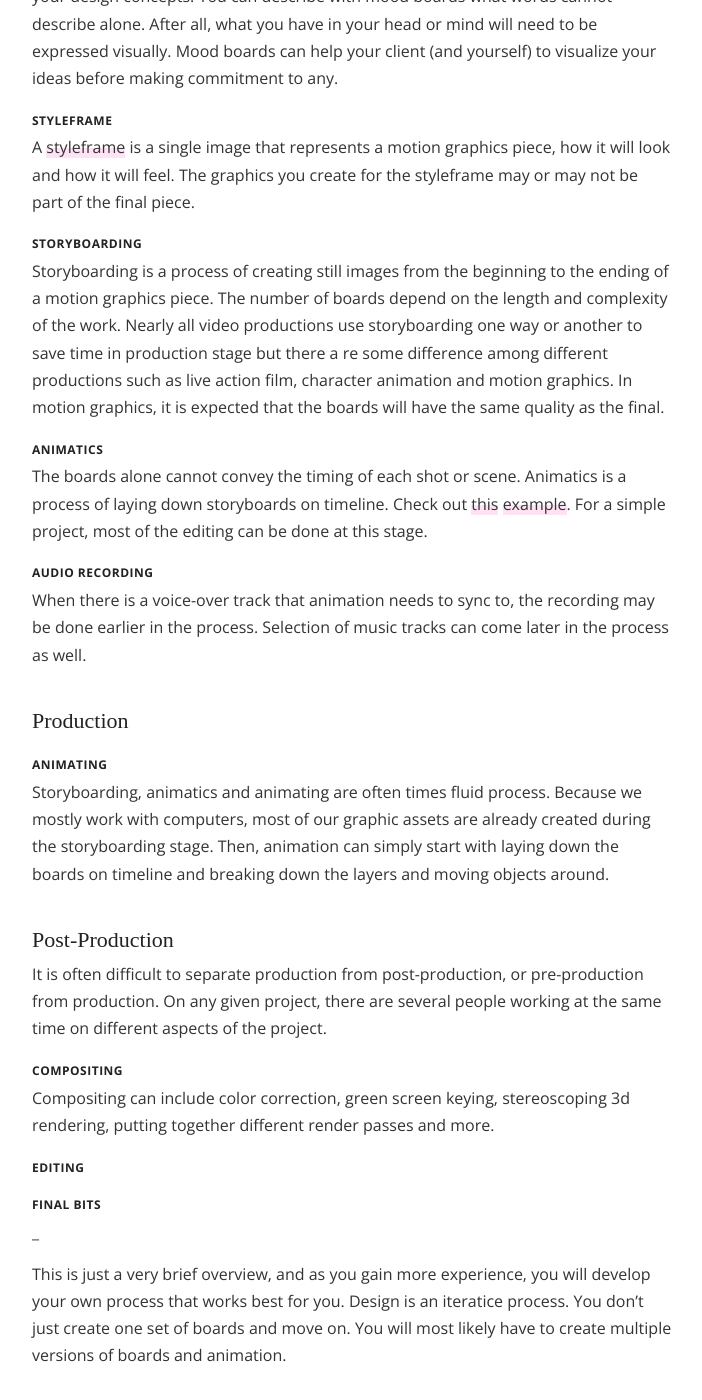
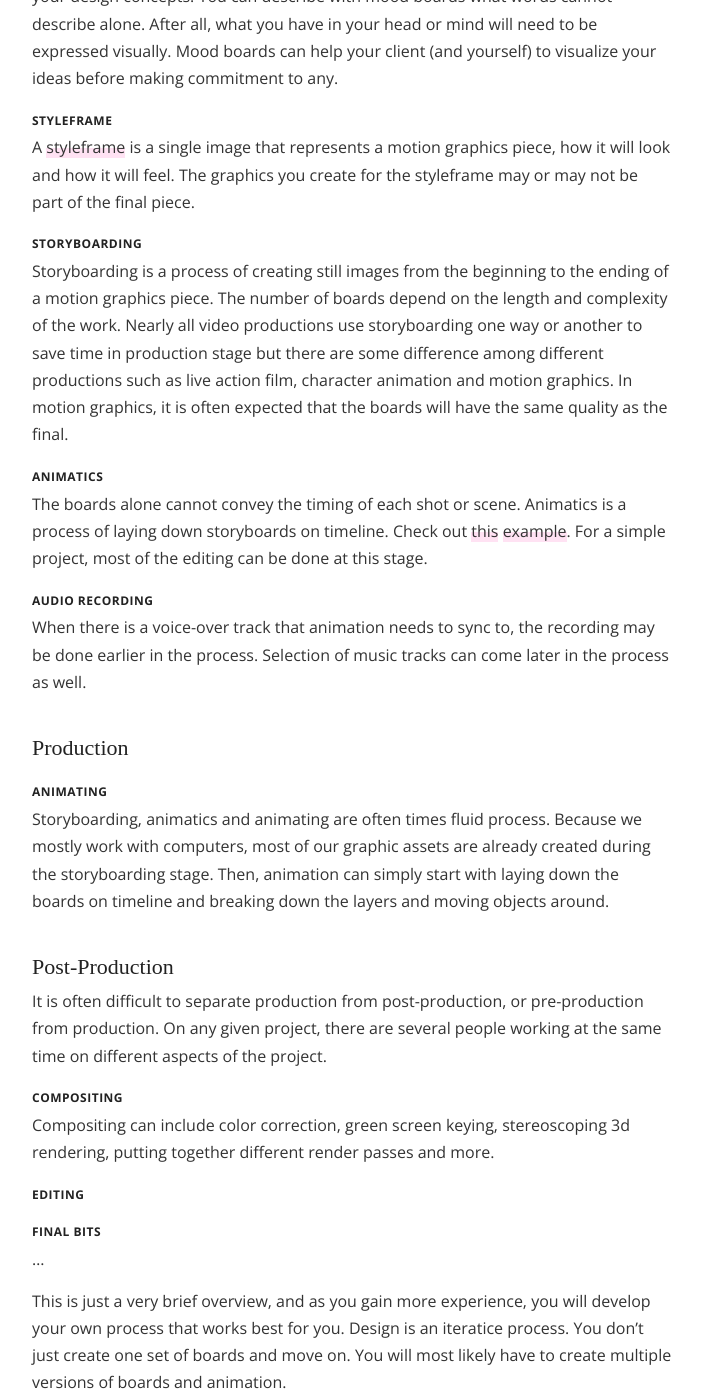
Before and after one commit to Mirandadaa/mica-gd300, a Jekyll site: the page built from _posts/106-9-1-basic-workflow.md, in a window 1280 px wide and 1400 px high, scrolled down 636 px. Shown: the whole window, without its empty margins (288-990 px from the left). Built offline with Jekyll 4.4.1, drawn with Linux system fonts in a browser that asks for light colours; some web fonts are replaced; some of the changed text lies outside the part shown.

Commit message:
quick fix

```diff
--- a/_posts/106-9-1-basic-workflow.md
+++ b/_posts/106-9-1-basic-workflow.md
@@ -23,7 +23,7 @@ You will either start from your own idea or be given a project brief from your c
 A [styleframe](https://vimeo.com/25724900) is a single image that represents a motion graphics piece, how it will look and how it will feel. The graphics you create for the styleframe may or may not be part of the final piece.
 
 ### storyboarding
-Storyboarding is a process of creating still images from the beginning to the ending of a motion graphics piece. The number of boards depend on the length and complexity of the work. Nearly all video productions use storyboarding one way or another to save time in production stage but there a re some difference among different productions such as live action film, character animation and motion graphics. In motion graphics, it is expected that the boards will have the same quality as the final.
+Storyboarding is a process of creating still images from the beginning to the ending of a motion graphics piece. The number of boards depend on the length and complexity of the work. Nearly all video productions use storyboarding one way or another to save time in production stage but there are some difference among different productions such as live action film, character animation and motion graphics. In motion graphics, it is often expected that the boards will have the same quality as the final.
 
 ### animatics
 The boards alone cannot convey the timing of each shot or scene. Animatics is a process of laying down storyboards on timeline. Check out [this](https://vimeo.com/151327502) [example](https://vimeo.com/96559752). For a simple project, most of the editing can be done at this stage.
```
Also changed, not shown: other parts of _posts/106-9-1-basic-workflow.md (+2 -1 lines).
